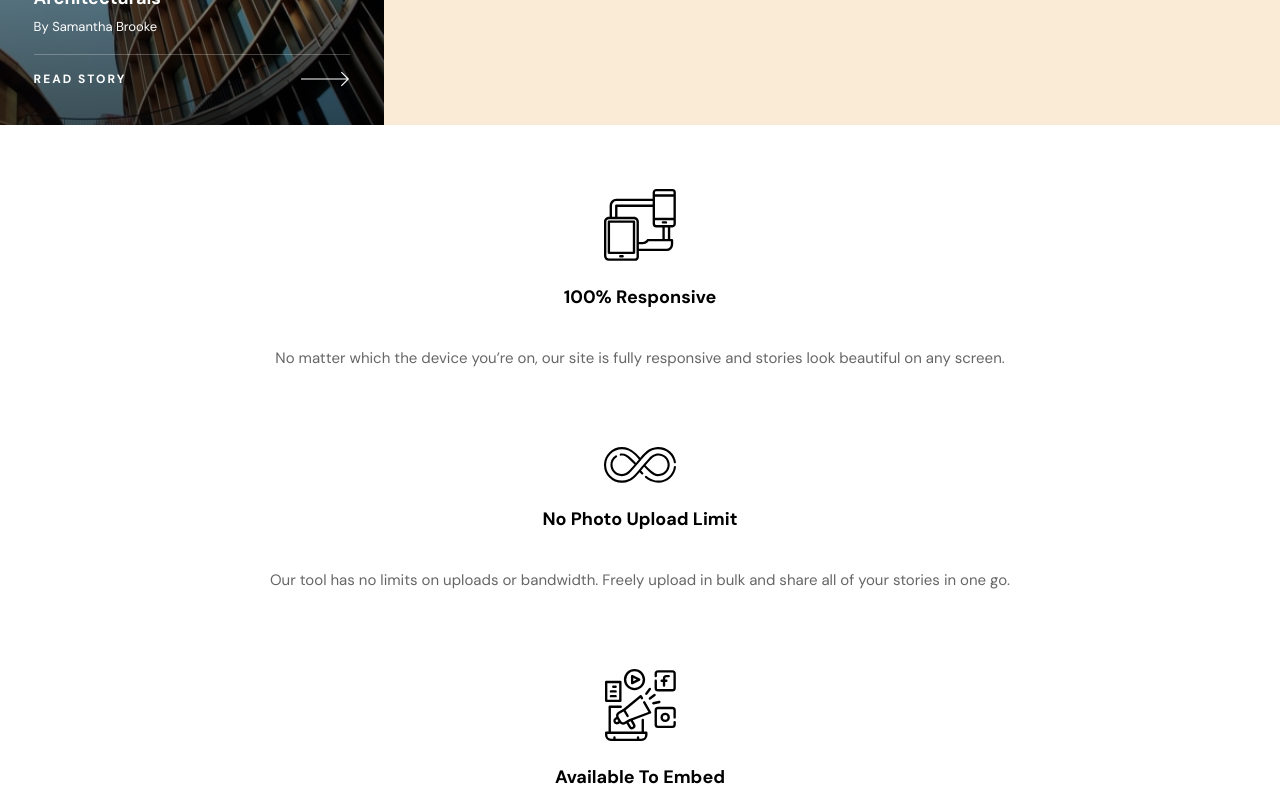
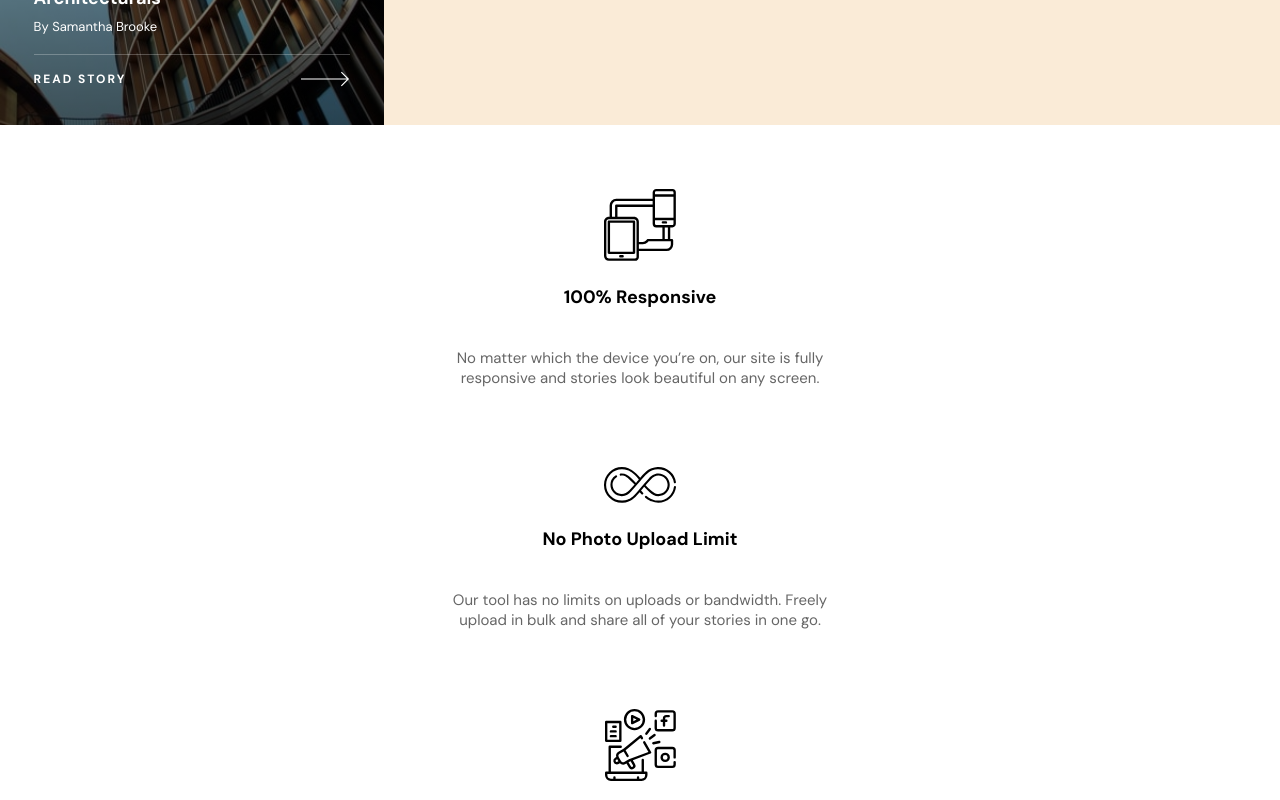
Before and after one commit to LogvnR/photosnap-app, a Next.js app: page / in a window 1280 px wide. Shown: the part 2440-3240 px from the top of the page. Built offline with nearby package versions, Linux system fonts and the light colour scheme.

Commit message:
added tablet styles for Home Features Card

```diff
--- a/styles/cards/FeatureCard.module.css
+++ b/styles/cards/FeatureCard.module.css
@@ -27,3 +27,9 @@
   opacity: 0.6;
   text-align: center;
 }
+
+@media only screen and (min-width: 768px) {
+  .container {
+    max-width: 460px;
+  }
+}
--- a/styles/ui/Features.module.css
+++ b/styles/ui/Features.module.css
@@ -2,6 +2,7 @@
   width: 100%;
   display: flex;
   flex-direction: column;
+  align-items: center;
   background-color: var(--white);
   padding: 2rem 0;
 }
```
